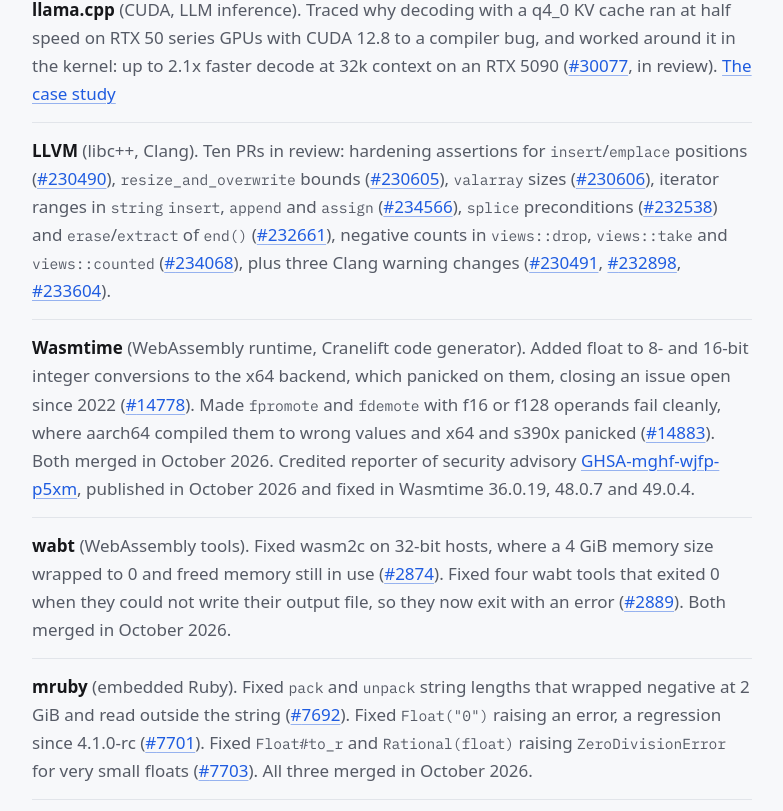
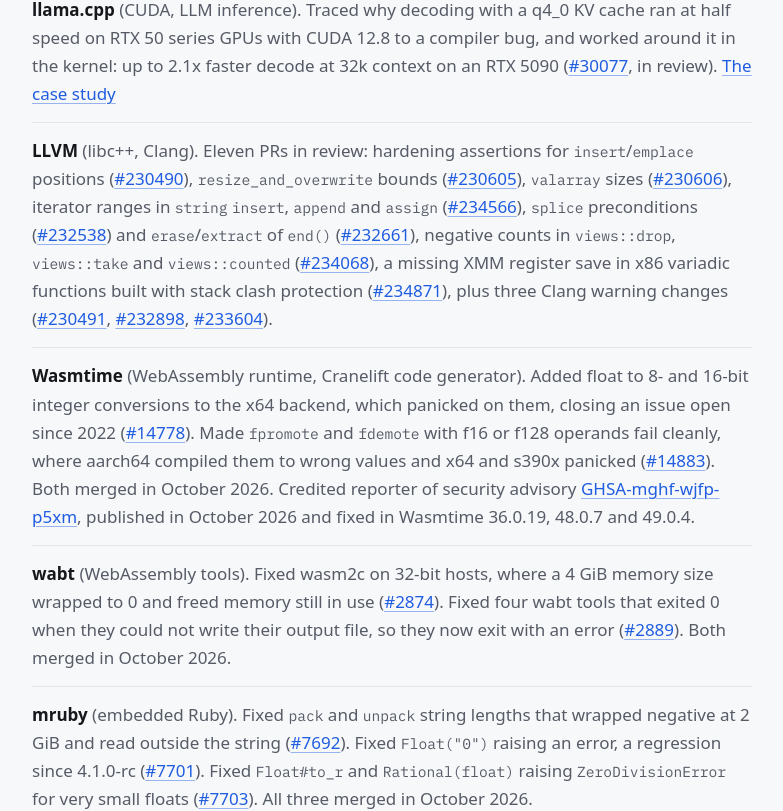
Before and after one commit to ilyasm-dev/ilyasm.dev, a Next.js app: page /cv in a window 1280 px wide. Shown: the part 1149-1960 px from the top of the page, without its empty margins (138-921 px from the left). Built offline with nearby package versions, Linux system fonts and the light colour scheme.

Commit message:
ilyasm.dev 2026-10-23 vLLM, LLVM and Luau counts, PRs 56 (21 merged, 35 open), CV #63245 and #234871

```diff
--- a/app/(en)/cv/page.tsx
+++ b/app/(en)/cv/page.tsx
@@ -3,6 +3,7 @@
 import { Download, Mail } from "lucide-react";
 import Ext from "@/components/ExternalLink";
 import { pageMeta } from "@/lib/pageMeta";
+import { countWord, prCount, upperFirst } from "@/lib/prCounts";
 
 // The page for hiring readers. The CV PDF and the hub's assets/cv.md link here, and its text follows that CV. CV
 // visits stay their own path in Cloudflare Web Analytics, which drops query strings: a click from the PDF arrives
@@ -13,6 +14,10 @@
   "/cv/",
 );
 
+// The counts in the bullets come from data/prs.json, which every build rewrites from GitHub.
+const VLLM_OPEN = prCount("vllm-project/vllm", "open");
+const LLVM_OPEN = prCount("llvm/llvm-project", "open");
+const LUAU_MERGED = prCount("luau-lang/luau", "merged");
 const PDF = "/Ilyas-Mallah-CV.pdf";
 const EMAIL = "hello@ilyasm.dev";
 const gh = (repo: string, n: number, kind: "pull" | "issues" = "pull") => `https://github.com/${repo}/${kind}/${n}`;
@@ -85,7 +90,7 @@
                 <Ext href="https://github.com/luau-lang/luau/pulls?q=is%3Apr+author%3Agreen-real+is%3Amerged">
                   <code>green-real</code>
                 </Ext>
-                ). 7 changes merged in 2026 into the x64 and AArch64 native code generator, the register allocator and the type
+                ). {LUAU_MERGED} changes merged in 2026 into the x64 and AArch64 native code generator, the register allocator and the type
                 checker.
               </p>
               <ul>
@@ -114,7 +119,7 @@
             </li>
             <li>
               <p>
-                <strong>LLVM</strong> (libc++, Clang). Ten PRs in review: hardening assertions for <code>insert</code>/
+                <strong>LLVM</strong> (libc++, Clang). {upperFirst(countWord(LLVM_OPEN, "en"))} {LLVM_OPEN === 1 ? "PR" : "PRs"} in review: hardening assertions for <code>insert</code>/
                 <code>emplace</code> positions (<Pr repo="llvm/llvm-project" n={230490} />
                 ), <code>resize_and_overwrite</code> bounds (<Pr repo="llvm/llvm-project" n={230605} />
                 ), <code>valarray</code> sizes (<Pr repo="llvm/llvm-project" n={230606} />
@@ -123,6 +128,8 @@
                 <code>extract</code> of <code>end()</code> (<Pr repo="llvm/llvm-project" n={232661} />
                 ), negative counts in <code>views::drop</code>, <code>views::take</code> and <code>views::counted</code> (
                 <Pr repo="llvm/llvm-project" n={234068} />
+                ), a missing XMM register save in x86 variadic functions built with stack clash protection (
+                <Pr repo="llvm/llvm-project" n={234871} />
                 ), plus three Clang warning changes (<Pr repo="llvm/llvm-project" n={230491} />,{" "}
                 <Pr repo="llvm/llvm-project" n={232898} />, <Pr repo="llvm/llvm-project" n={233604} />
                 ).
@@ -177,12 +184,14 @@
             </li>
             <li>
               <p>
-                <strong>vLLM</strong> (LLM serving, three PRs in review). On Hopper, picked the CUTLASS block-FP8 kernel by batch
+                <strong>vLLM</strong> (LLM serving, {countWord(VLLM_OPEN, "en")} {VLLM_OPEN === 1 ? "PR" : "PRs"} in review). On Hopper, picked the CUTLASS block-FP8 kernel by batch
                 size: 17 to 52% more serving throughput on an H100 NVL with Qwen3-8B FP8 (<Pr repo="vllm-project/vllm" n={60464} />
                 ). Stopped block-FP8 models from crashing at startup when nvcc is older than 12.9 (
                 <Pr repo="vllm-project/vllm" n={60438} />
                 ). Removed a residual copy per layer that a compiler pass left in block-FP8 models (
                 <Pr repo="vllm-project/vllm" n={60481} />
+                ). Added a context window for EAGLE-3 speculative decoding drafters: decode at 32k tokens goes from 16 to 34 tok/s on an
+                A40 with Llama-3.1-8B (<Pr repo="vllm-project/vllm" n={63245} />
                 ).
               </p>
             </li>
--- a/content/copy/en.tsx
+++ b/content/copy/en.tsx
@@ -106,12 +106,8 @@
         stack has inefficiencies of its own on top of that, and that&apos;s where I start.
       </>
     ),
-    creditLuau: (
-      <>
-        I work inside compilers and language runtimes too. Roblox&apos;s Luau team has merged 7 of my fixes to its native code
-        generator, register allocator and type checker.
-      </>
-    ),
+    creditLuau:
+      "I work inside compilers and language runtimes too. Roblox's Luau team has merged {n} of my fixes to its native code generator, register allocator and type checker.",
     seeThem: "See the Luau fixes",
     creditWasmtime: (
       <>
@@ -238,8 +234,8 @@
     },
     luau: {
       title: "Luau compiler and runtime",
-      status: "7 merged",
-      text: "Luau is the language behind Roblox. Its maintainers merged 7 of my fixes in 2026, to the native code generator, register allocator and type checker.",
+      status: "{n} merged",
+      text: "Luau is the language behind Roblox. Its maintainers merged {n} of my fixes in 2026, to the native code generator, register allocator and type checker.",
       prs: [
         "x64 register allocator converted a value wrongly on reload from the stack",
         <>
@@ -276,7 +272,7 @@
           </>
         ),
         unit: "on the CUTLASS FP8 path, one H100 NVL",
-        text: "Picks the matrix kernel by batch size. 17 to 52% more output tokens per second on one H100 NVL (Qwen3-8B-FP8) when vLLM uses its CUTLASS FP8 path. Two more PRs open.",
+        text: "Picks the matrix kernel by batch size. 17 to 52% more output tokens per second on one H100 NVL (Qwen3-8B-FP8) when vLLM uses its CUTLASS FP8 path.",
       },
       {
         status: "published",
@@ -297,6 +293,8 @@
         text: "wasm2c turns WebAssembly into C. On 32-bit hosts a 4 GiB memory size wrapped to 0, which freed memory still in use. My fix refuses sizes that don't fit, and the maintainers merged it.",
       },
     ],
+    morePrsOne: "One more PR open.",
+    morePrsMany: "{n} more PRs open.",
     hardening:
       "I also harden code that handles untrusted input, with bounds checks in LLVM's C++ library, a fix for a hang in zstd on a crafted file, and a merged mruby fix for string lengths that wrapped at 2 GiB.",
     allPrs: "Pull requests to other projects ({count})",
--- a/content/copy/types.ts
+++ b/content/copy/types.ts
@@ -70,7 +70,7 @@
     howItWorks: string;
     available: string;
     creditEngines: ReactNode;
-    creditLuau: ReactNode;
+    creditLuau: string;
     seeThem: string;
     creditWasmtime: ReactNode;
     problemsTitle: string;
@@ -118,6 +118,8 @@
     ossTitle: string;
     contributedTo: string;
     highlights: [Highlight, Highlight, Highlight, Highlight];
+    morePrsOne: string;
+    morePrsMany: string;
     hardening: string;
     allPrs: string;
     prMix: string;
--- a/data/prs.json
+++ b/data/prs.json
@@ -1,4 +1,44 @@
 [
+  {
+    "repo": "llvm/llvm-project",
+    "number": 234871,
+    "title": "[X86] Expand VASTART_SAVE_XMM_REGS outside the entry block",
+    "url": "https://github.com/llvm/llvm-project/pull/234871",
+    "state": "open",
+    "createdAt": "2026-10-23",
+    "mergedAt": null,
+    "author": "ilyas-mallah"
+  },
+  {
+    "repo": "vllm-project/vllm",
+    "number": 63245,
+    "title": "[Spec Decode] Add draft_context_window for EAGLE-3 drafters",
+    "url": "https://github.com/vllm-project/vllm/pull/63245",
+    "state": "open",
+    "createdAt": "2026-10-23",
+    "mergedAt": null,
+    "author": "ilyas-mallah"
+  },
+  {
+    "repo": "KhronosGroup/SPIRV-Tools",
+    "number": 6995,
+    "title": "spirv-opt: Skip function declarations in more passes",
+    "url": "https://github.com/KhronosGroup/SPIRV-Tools/pull/6995",
+    "state": "open",
+    "createdAt": "2026-10-23",
+    "mergedAt": null,
+    "author": "ilyas-mallah"
+  },
+  {
+    "repo": "alibaba/MNN",
+    "number": 5028,
+    "title": "[LLM:Perf] Stop copying the rest of the prompt for every regex match in HuggingfaceTokenizer::encode",
+    "url": "https://github.com/alibaba/MNN/pull/5028",
+    "state": "merged",
+    "createdAt": "2026-10-22",
+    "mergedAt": "2026-10-23",
+    "author": "ilyas-mallah"
+  },
   {
     "repo": "llvm/llvm-project",
     "number": 234566,
@@ -47,16 +87,6 @@
     "state": "merged",
     "createdAt": "2026-10-22",
     "mergedAt": "2026-10-22",
-    "author": "ilyas-mallah"
-  },
-  {
-    "repo": "alibaba/MNN",
-    "number": 5028,
-    "title": "[LLM:Perf] Stop copying the rest of the prompt for every regex match in HuggingfaceTokenizer::encode",
-    "url": "https://github.com/alibaba/MNN/pull/5028",
-    "state": "open",
-    "createdAt": "2026-10-22",
-    "mergedAt": null,
     "author": "ilyas-mallah"
   },
   {
--- /dev/null
+++ b/lib/prCounts.ts
@@ -0,0 +1,22 @@
+import prsData from "@/data/prs.json";
+import type { Lang } from "@/lib/i18n";
+
+type Pr = { repo: string; number: number; state: "open" | "merged" };
+const PRS = prsData as Pr[];
+
+// Pull requests of one state in one repo from data/prs.json, which every build rewrites from GitHub. A PR in `except` is not counted.
+export function prCount(repo: string, state: Pr["state"], except: number[] = []): number {
+  return PRS.filter((p) => p.repo === repo && p.state === state && !except.includes(p.number)).length;
+}
+
+const WORDS: Record<Lang, string[]> = {
+  en: ["no", "one", "two", "three", "four", "five", "six", "seven", "eight", "nine", "ten", "eleven", "twelve"],
+  nl: ["geen", "één", "twee", "drie", "vier", "vijf", "zes", "zeven", "acht", "negen", "tien"],
+};
+
+// A count as the plain word for small numbers and as digits above.
+export function countWord(n: number, lang: Lang): string {
+  return WORDS[lang][n] ?? String(n);
+}
+
+export const upperFirst = (s: string): string => s.charAt(0).toUpperCase() + s.slice(1);
```
Also changed, not shown: components/HomePage.tsx (+13 -4 lines), content/copy/nl.tsx (+7 -9 lines), 1 other file (tests, documents, lock files or other folders).
